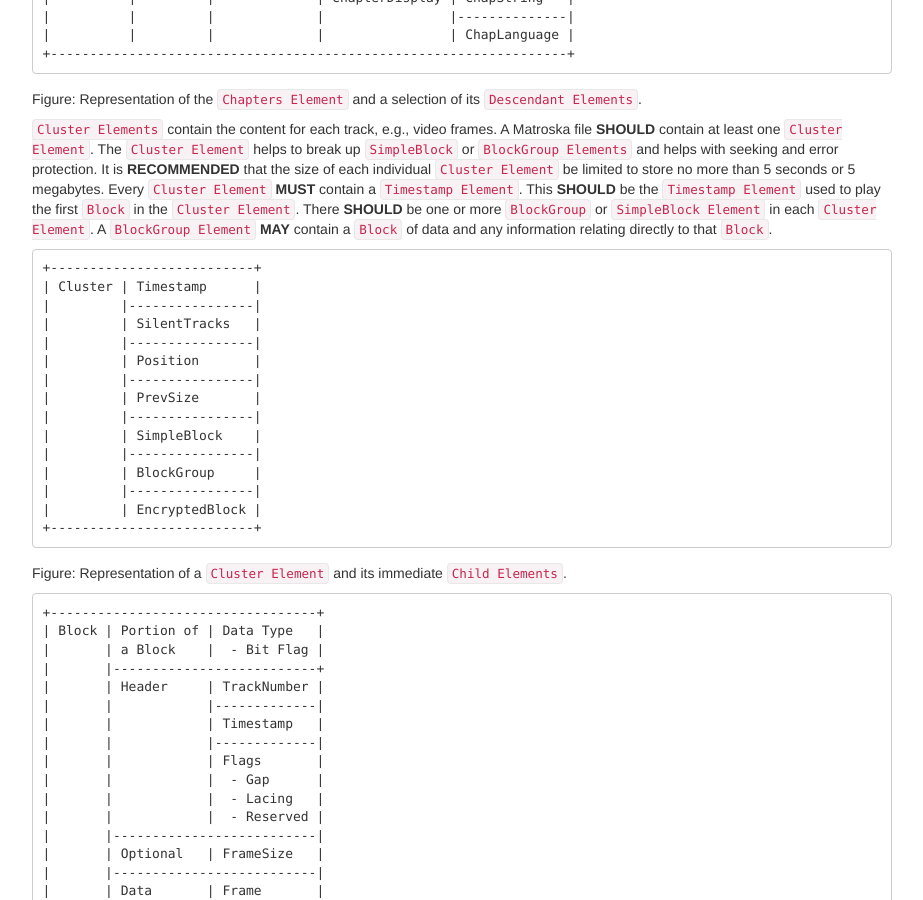
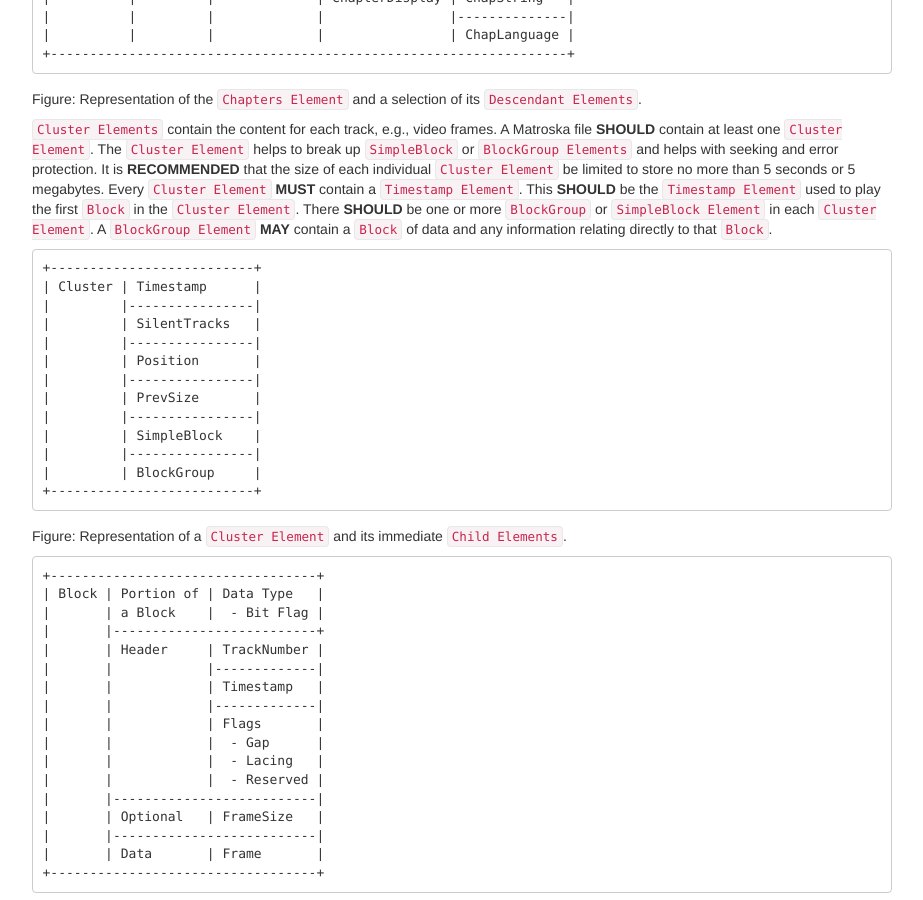
Before and after one commit to ietf-wg-cellar/matroska-specification, a Jekyll site: the page built from diagram.md, in a window 1280 px wide and 900 px high, scrolled down 3303 px. Shown: the whole window, without its empty margins (273-1196 px from the left). Built offline with Jekyll 4.4.1, drawn with Linux system fonts in a browser that asks for light colours.

Commit message:
Remove deprecated EncryptedBlock element from Cluster diagram

````diff
--- a/diagram.md
+++ b/diagram.md
@@ -214,8 +214,6 @@ There **SHOULD** be one or more `BlockGroup` or `SimpleBlock Element` in each `C
 |         | SimpleBlock    |
 |         |----------------|
 |         | BlockGroup     |
-|         |----------------|
-|         | EncryptedBlock |
 +--------------------------+
 ```
 Figure: Representation of a `Cluster Element` and its immediate `Child Elements`.
````
